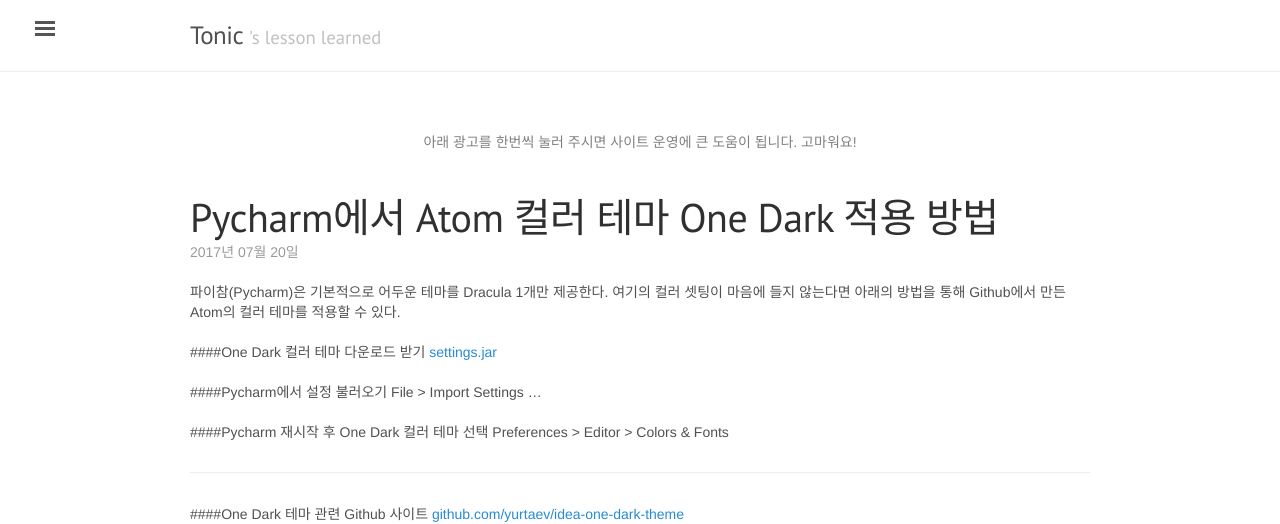
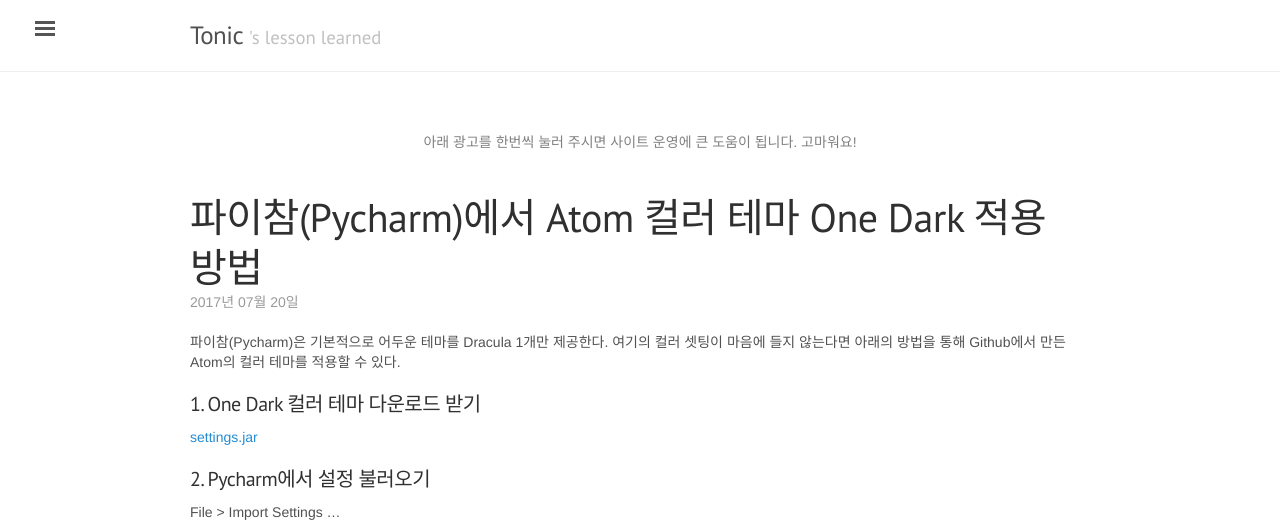
Before and after one commit to jwkcp/jwkcp.github.com, a Jekyll site: the page built from _posts/2017-07-20-pycharm-atom-color-theme.md, in a window 1280 px wide, cut to the strip 0-524 px from the top of the page. Built offline with Jekyll 4.4.1, drawn with Linux system fonts in a browser that asks for light colours; comment, search, counter and statistics services are not loaded; some of the changed text lies outside the part shown.

Commit message:
제목 수정 및 글 내용에 번호 부여

```diff
--- a/_posts/2017-07-20-pycharm-atom-color-theme.md
+++ b/_posts/2017-07-20-pycharm-atom-color-theme.md
@@ -1,25 +1,25 @@
 ---
 layout: post
-title: Pycharm에서 Atom 컬러 테마 One Dark 적용 방법
+title: 파이참(Pycharm)에서 Atom 컬러 테마 One Dark 적용 방법
 tags: pycharm
 comments: true
 ---
 
 파이참(Pycharm)은 기본적으로 어두운 테마를 Dracula 1개만 제공한다. 여기의 컬러 셋팅이 마음에 들지 않는다면 아래의 방법을 통해 Github에서 만든 Atom의 컬러 테마를 적용할 수 있다.
 
-####One Dark 컬러 테마 다운로드 받기
+#### 1. One Dark 컬러 테마 다운로드 받기
 [settings.jar](https://github.com/yurtaev/idea-one-dark-theme/blob/master/settings.jar)
 
-####Pycharm에서 설정 불러오기
+#### 2. Pycharm에서 설정 불러오기
 File > Import Settings ...
 
-####Pycharm 재시작 후 One Dark 컬러 테마 선택
+#### 3. Pycharm 재시작 후 One Dark 컬러 테마 선택
 Preferences > Editor > Colors & Fonts
 
 ---
 
-####One Dark 테마 관련 Github 사이트
+#### One Dark 테마 관련 Github 사이트
 [github.com/yurtaev/idea-one-dark-theme](https://github.com/yurtaev/idea-one-dark-theme)
 
-####One Dark 컬러 테마 미리보기
+#### One Dark 컬러 테마 미리보기
 ![One Dark 컬러 테마](https://github.com/yurtaev/idea-one-dark-theme/raw/master/screenshots/1.png)
```
Also changed, not shown: 1 other file.
